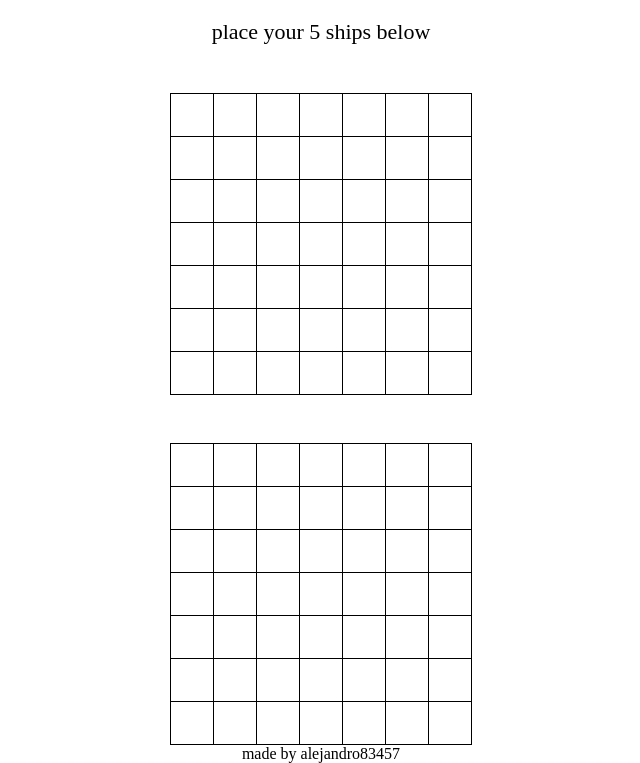
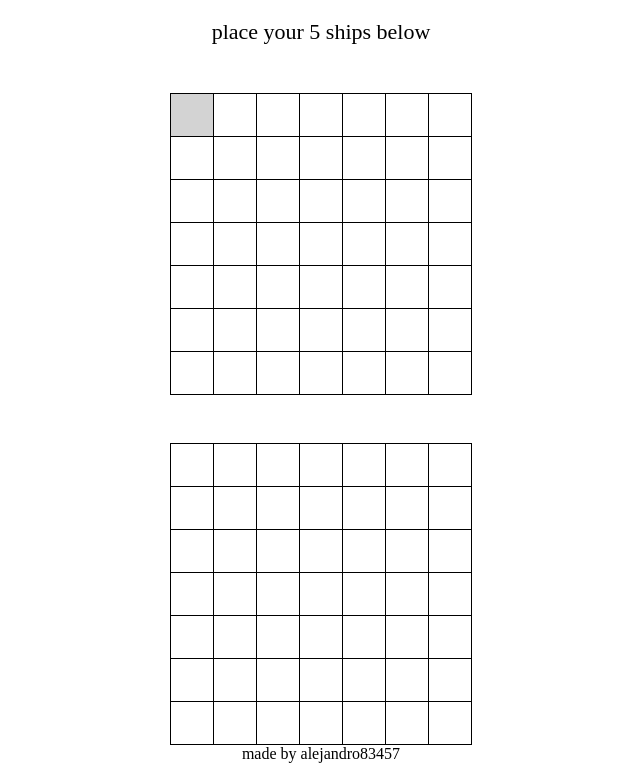
Before and after one commit to alejandro83457/battleship, a plain HTML site: page index.html in a window 1280 px wide. In both pictures the pointer is over the element 511 px from the left and 175 px from the top of the page. Shown: the part 61-824 px from the top of the page, without its empty margins (319-959 px from the left). Drawn offline with Linux system fonts and the light colour scheme.

Commit message:
Add hoverable cells

```diff
--- a/style.css
+++ b/style.css
@@ -58,6 +58,11 @@ main {
   background-color: white;
 }
 
+.col1:hover,
+.col2:hover {
+  background-color: lightgray;
+}
+
 /* div {
   border: 1px solid black;
 } */
```
